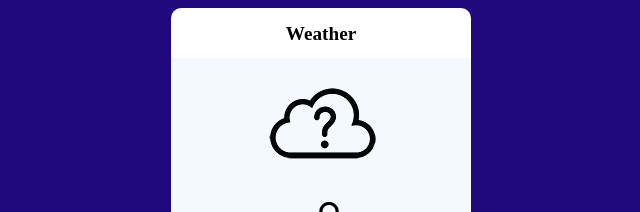
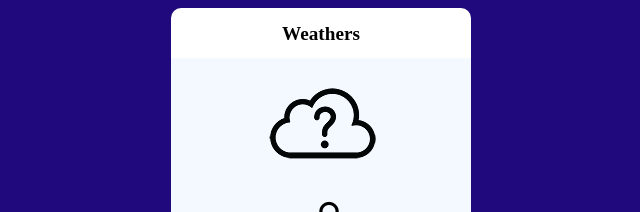
Before and after one commit to JarithHZ/app.weather, a plain HTML site: page index.html in a window 1280 px wide. Shown: the top 212 px of the page, 319-959 px from the left. Drawn offline with Linux system fonts and the light colour scheme; a web font is replaced by a local one.

Commit message:
Update index.html

```diff
--- a/index.html
+++ b/index.html
@@ -11,7 +11,7 @@
 <body>
     <div class="container">
         <div class="app-tittle">
-            <p><b>Weather</b></p>
+            <p><b>Weathers</b></p>
         </div>
         <div class="notification"></div>
         <div class="weather-container">
```
